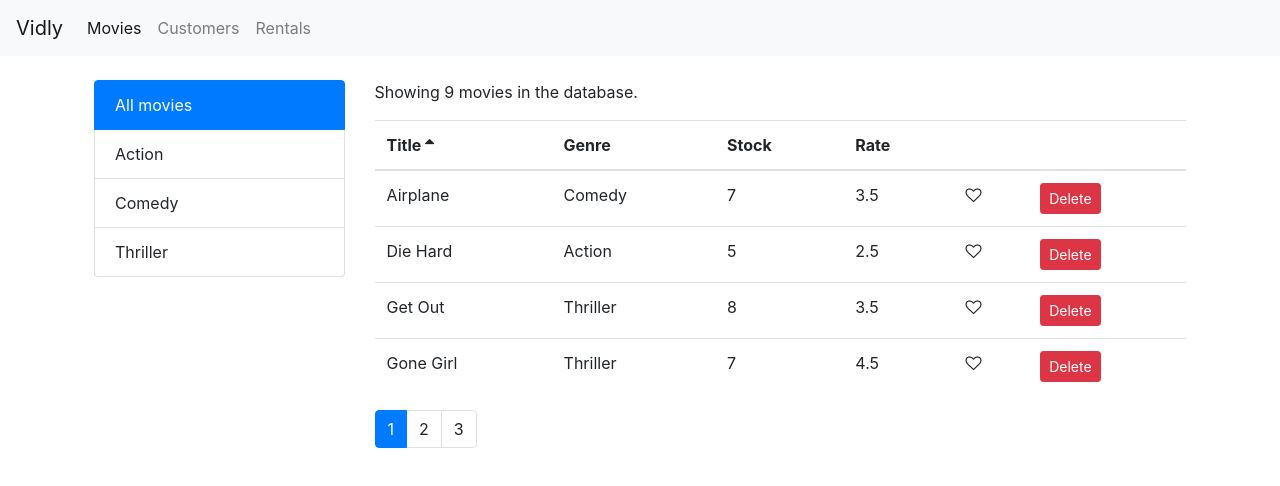
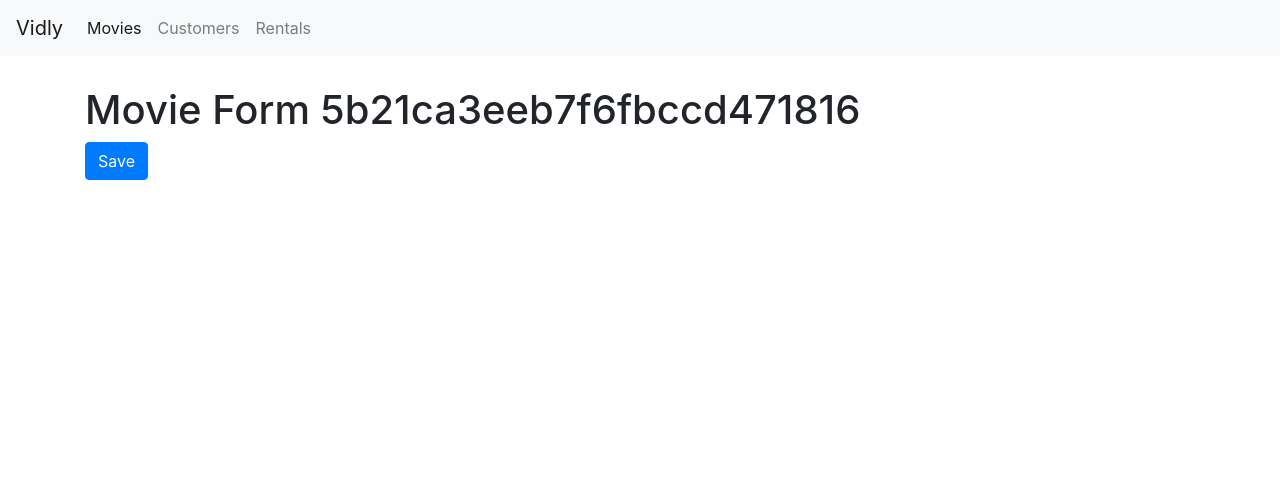
Before and after one commit to codewithsathya/learning-react, a React (Create React App) app in the folder vidly/: page /movies/5b21ca3eeb7f6fbccd471816 in a window 1280 px wide. Shown: the top 486 px of the page. Built offline with nearby package versions, Linux system fonts and the light colour scheme.

Commit message:
Exercise - updated solution

```diff
--- a/vidly/src/App.js
+++ b/vidly/src/App.js
@@ -6,13 +6,15 @@ import Movies from "./components/movies.jsx";
 import Customers from "./components/customers.jsx";
 import Rentals from "./components/rentals.jsx";
 import NotFound from "./components/notFound";
+import MovieForm from './components/movieForm';
 
 function App() {
   return (
     <React.Fragment>
       <NavBar />
-      <main className="container p-4">
+      <main className="container">
         <Switch>
+          <Route path="/movies/:id" component={MovieForm}/>
           <Route path="/movies" component={Movies} />
           <Route path="/customers" component={Customers} />
           <Route path="/rentals" component={Rentals} />
--- a/vidly/src/components/common/navBar.jsx
+++ b/vidly/src/components/common/navBar.jsx
@@ -4,7 +4,7 @@ import { Link, NavLink } from "react-router-dom";
 const NavBar = () => {
   return (
     <nav className="navbar navbar-expand-lg navbar-light bg-light">
-      <Link to="/movies" className="navbar-brand">
+      <Link to="/" className="navbar-brand">
         Vidly
       </Link>
       <button
@@ -15,12 +15,20 @@ const NavBar = () => {
         aria-controls="navbarNavAltMarkup"
         aria-aria-expanded="false"
         aria-label="Toggle navigation"
-      ></button>
+      >
+        <span className="navbar-toggler-icon"></span>
+      </button>
       <div className="collapse navbar-collapse" id="navbarNavAltMarkup">
         <div className="navbar-nav">
-          <NavLink to="/movies" className="nav-item nav-link">Movies</NavLink>
-          <NavLink to="/customers" className="nav-item nav-link">Customers</NavLink>
-          <NavLink to="/rentals" className="nav-item nav-link">Rentals</NavLink>
+          <NavLink to="/movies" className="nav-item nav-link">
+            Movies
+          </NavLink>
+          <NavLink to="/customers" className="nav-item nav-link">
+            Customers
+          </NavLink>
+          <NavLink to="/rentals" className="nav-item nav-link">
+            Rentals
+          </NavLink>
         </div>
       </div>
     </nav>
--- /dev/null
+++ b/vidly/src/components/movieForm.jsx
@@ -0,0 +1,17 @@
+import React from "react";
+
+const MovieForm = ({ match, history }) => {
+  return (
+    <React.Fragment>
+      <h1>Movie Form {match.params.id}</h1>
+      <button
+        className="btn btn-primary"
+        onClick={() => history.replace("/movies")}
+      >
+        Save
+      </button>
+    </React.Fragment>
+  );
+};
+
+export default MovieForm;
--- a/vidly/src/components/moviesTable.jsx
+++ b/vidly/src/components/moviesTable.jsx
@@ -1,10 +1,11 @@
 import React, { Component } from "react";
 import Table from "./common/table";
 import Like from "./common/like";
+import {Link} from "react-router-dom";
 
 class MoviesTable extends Component {
   columns = [
-    { path: "title", label: "Title" },
+    { path: "title", label: "Title", content: movie => <Link to={`/movies/${movie._id}`}>{movie.title}</Link>},
     { path: "genre.name", label: "Genre" },
     { path: "numberInStock", label: "Stock" },
     { path: "dailyRentalRate", label: "Rate" },
--- a/vidly/src/index.css
+++ b/vidly/src/index.css
@@ -8,6 +8,10 @@ body {
   -moz-osx-font-smoothing: grayscale;
 }
 
+.navbar {
+  margin-bottom: 30px;
+}
+
 code {
   font-family: source-code-pro, Menlo, Monaco, Consolas, "Courier New",
     monospace;
```
